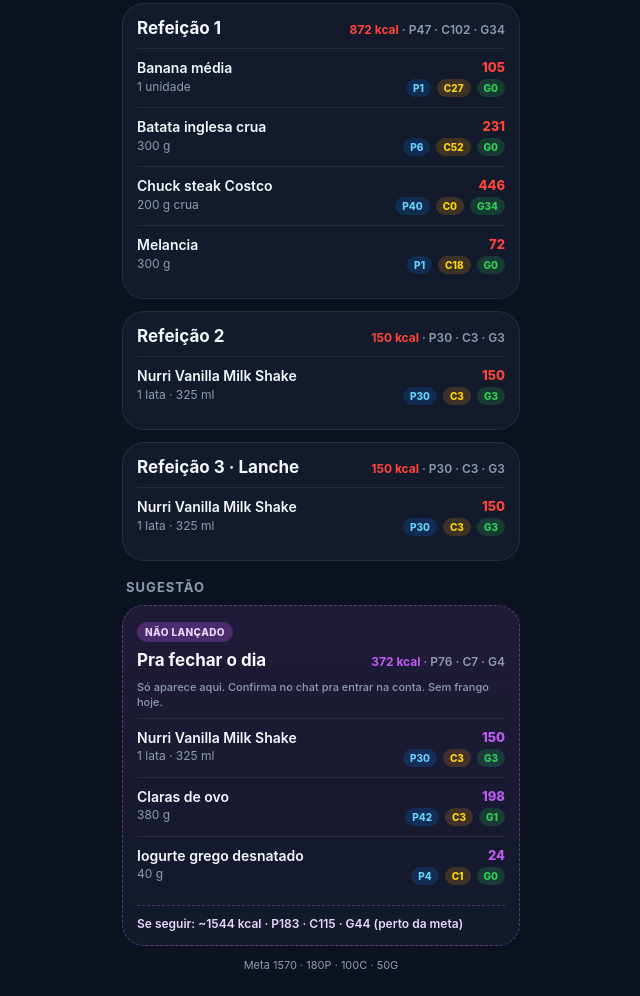
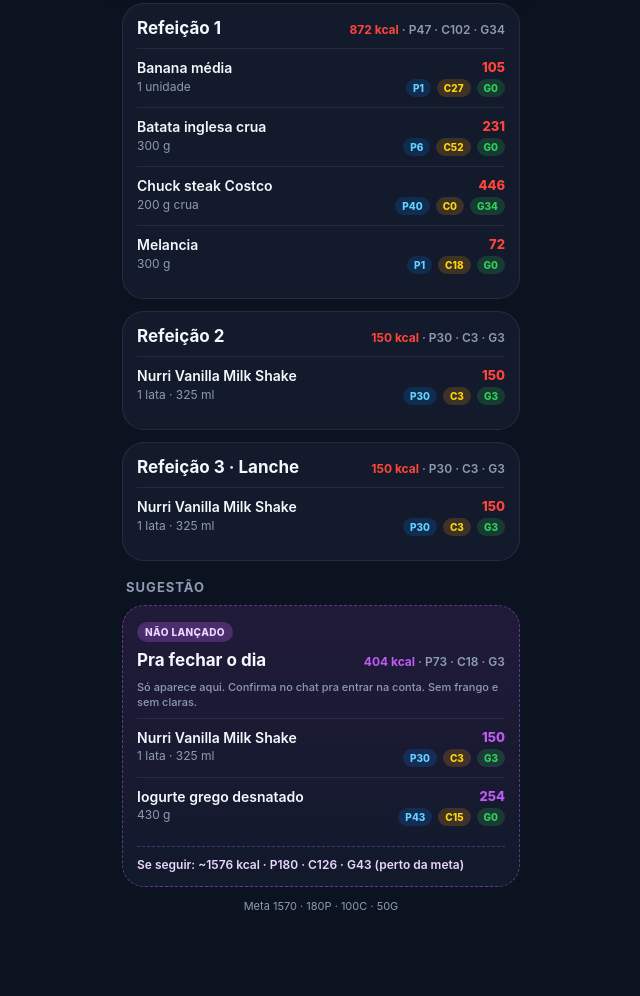
Before and after one commit to lucasssbr/nutricao-hoje, a plain HTML site: page index.html in a window 1280 px wide. Shown: the part 500-1496 px from the top of the page, without its empty margins (319-959 px from the left). After the commit the page ends 1437 px from the top, so only its background shows below. Drawn offline with Linux system fonts and the light colour scheme.

Commit message:
Sugestão: remove claras, aumenta iogurte desnatado

```diff
--- a/index.html
+++ b/index.html
@@ -273,22 +273,18 @@
       <div class="badge">NÃO LANÇADO</div>
       <div class="meal-head">
         <h3>Pra fechar o dia</h3>
-        <div class="tot"><b>372 kcal</b> · P76 · C7 · G4</div>
+        <div class="tot"><b>404 kcal</b> · P73 · C18 · G3</div>
       </div>
-      <div class="hint">Só aparece aqui. Confirma no chat pra entrar na conta. Sem frango hoje.</div>
+      <div class="hint">Só aparece aqui. Confirma no chat pra entrar na conta. Sem frango e sem claras.</div>
       <div class="food">
         <div class="left"><div class="name">Nurri Vanilla Milk Shake</div><div class="qty">1 lata · 325 ml</div></div>
         <div class="right"><div class="cal">150</div><div class="chips"><span class="chip p">P30</span><span class="chip c">C3</span><span class="chip f">G3</span></div></div>
       </div>
       <div class="food">
-        <div class="left"><div class="name">Claras de ovo</div><div class="qty">380 g</div></div>
-        <div class="right"><div class="cal">198</div><div class="chips"><span class="chip p">P42</span><span class="chip c">C3</span><span class="chip f">G1</span></div></div>
+        <div class="left"><div class="name">Iogurte grego desnatado</div><div class="qty">430 g</div></div>
+        <div class="right"><div class="cal">254</div><div class="chips"><span class="chip p">P43</span><span class="chip c">C15</span><span class="chip f">G0</span></div></div>
       </div>
-      <div class="food">
-        <div class="left"><div class="name">Iogurte grego desnatado</div><div class="qty">40 g</div></div>
-        <div class="right"><div class="cal">24</div><div class="chips"><span class="chip p">P4</span><span class="chip c">C1</span><span class="chip f">G0</span></div></div>
-      </div>
-      <div class="proj">Se seguir: ~1544 kcal · P183 · C115 · G44 (perto da meta)</div>
+      <div class="proj">Se seguir: ~1576 kcal · P180 · C126 · G43 (perto da meta)</div>
     </section>
 
     <div class="footer">Meta 1570 · 180P · 100C · 50G</div>
```
